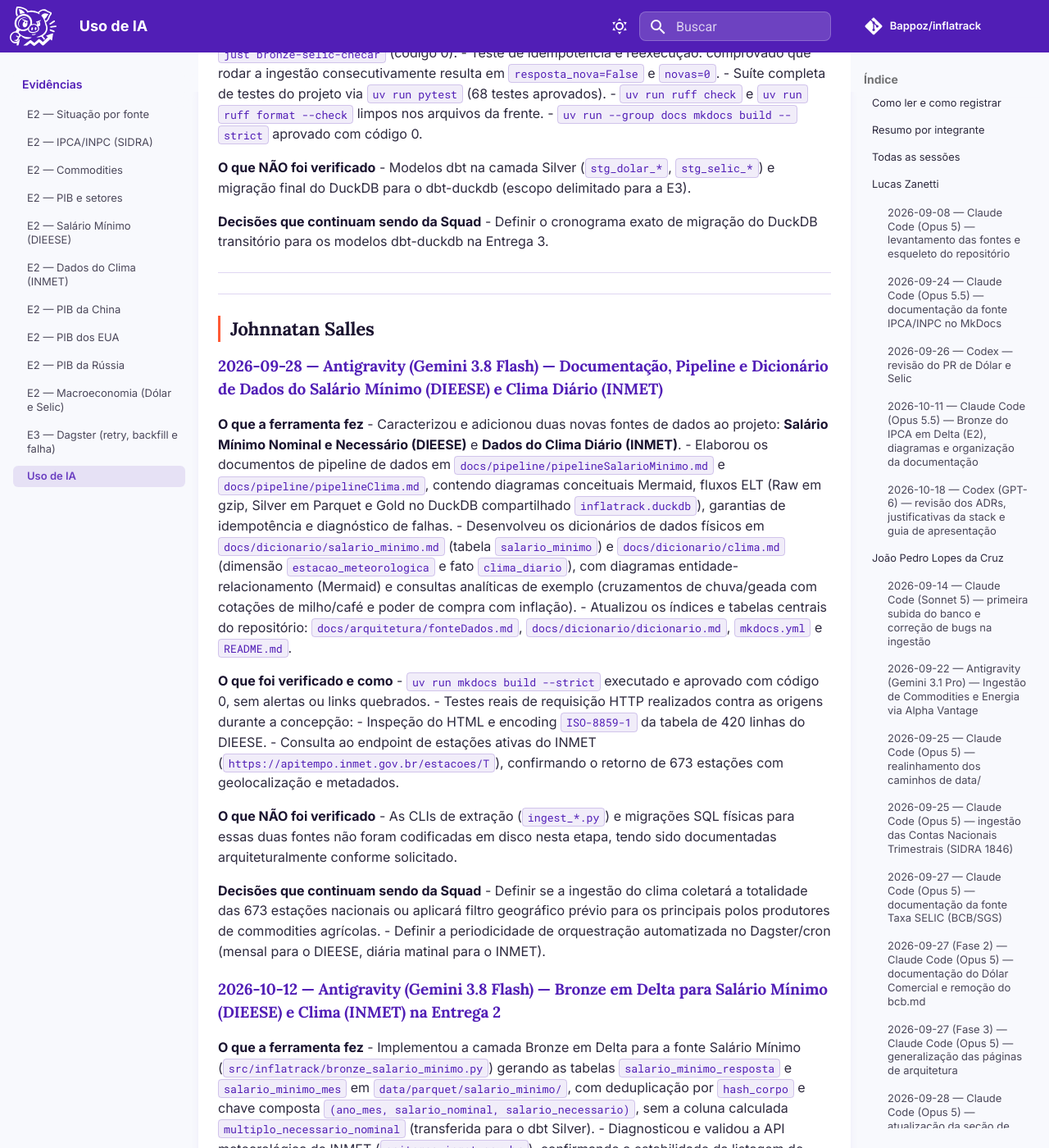
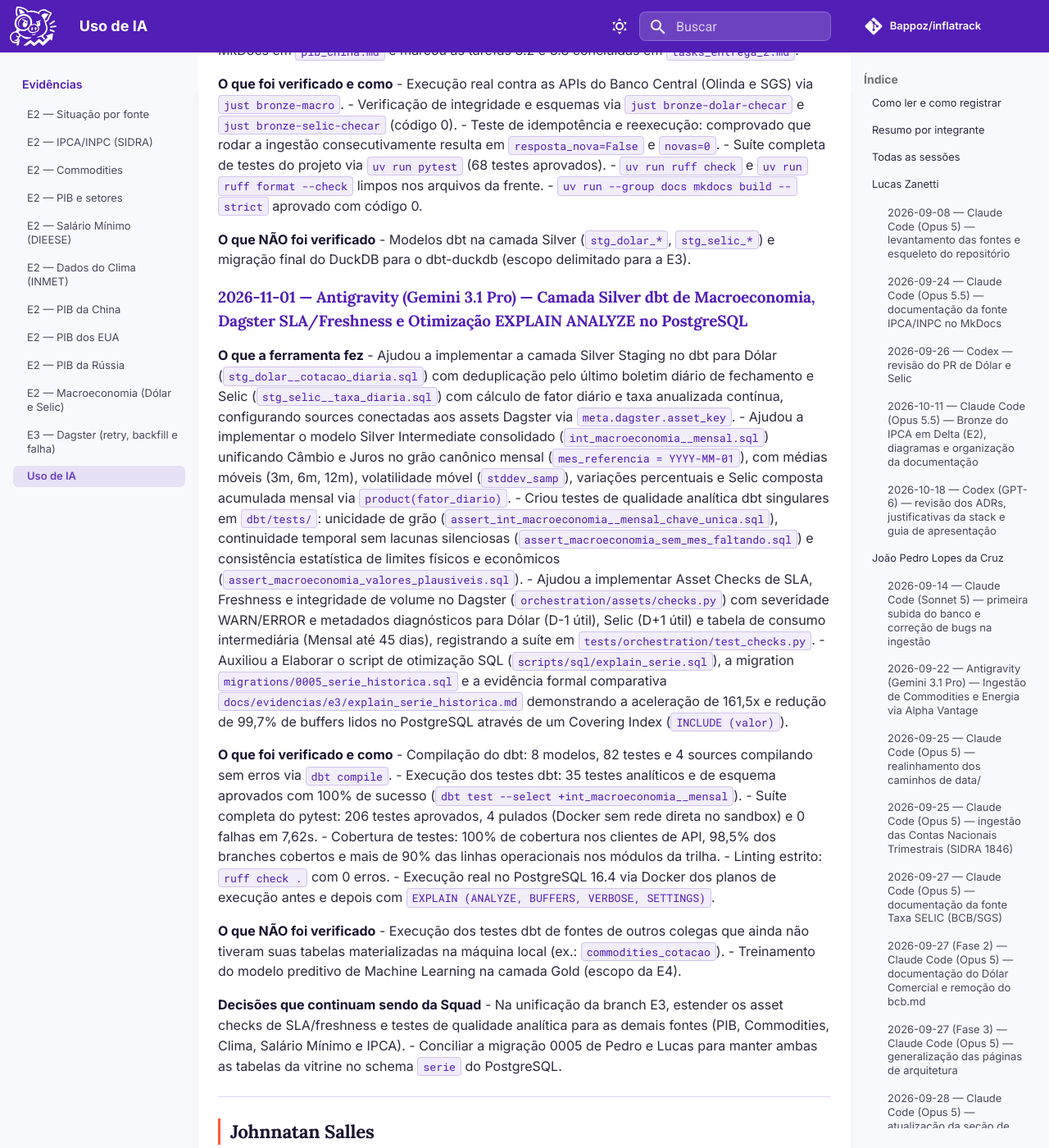
Before and after one commit to Bappoz/inflatrack, an MkDocs documentation site: the page built from docs/evidencias/uso_ia.md, in a window 1280 px wide and 1400 px high, scrolled down 30932 px. Shown: the whole window at 82% size. Built offline with MkDocs 1.6.1 and Material for MkDocs 9.7.7, drawn with Linux system fonts in a browser that asks for light colours; comment, search, counter and statistics services are not loaded; some of the changed text lies outside the part shown.

Commit message:
docs: documentação do uso de IA

```diff
--- a/AI-USAGE.md
+++ b/AI-USAGE.md
@@ -15,7 +15,7 @@ Exigido pela [Política de Uso de IA](https://unb-bd2.github.io/PlanoEnsino/) da
 | Lucas Zanetti | 5 | 2026-09-08 a 2026-10-18 | Claude Code (Opus 5.5) (2), Claude Code (Opus 5) (1), Codex (2) |
 | João Pedro Lopes da Cruz | 24 | 2026-09-14 a 2026-10-30 | Claude Code (Opus 5) (8), Claude Code (Opus 5.5) (11), Claude Code (Sonnet 5) (1), Claude Code (Sonnet 5.5) (3), Antigravity (Gemini 3.1 Pro) (1) |
 | Artur Fernandes Galdino | 3 | 2026-09-25 a 2026-10-13 | Antigravity (Gemini 3.6 Flash) (1), Antigravity (Gemini 3.8 Flash) (2) |
-| Pedro Américo | 3 | 2026-09-25 a 2026-10-13 | Antigravity (Gemini 3.1 Pro) (2), Antigravity (Gemini 3.8 Flash) (1) |
+| Pedro Américo | 4 | 2026-09-25 a 2026-11-01 | Antigravity (Gemini 3.1 Pro) (3), Antigravity (Gemini 3.8 Flash) (1) |
 | Johnnatan Salles | 3 | 2026-09-28 a 2026-10-13 | Antigravity (Gemini 3.8 Flash) (3) |
 
 ## Todas as sessões
@@ -60,6 +60,7 @@ Exigido pela [Política de Uso de IA](https://unb-bd2.github.io/PlanoEnsino/) da
 | 2026-10-29 | João Pedro Lopes da Cruz | Claude Code (Sonnet 5.5) | Metabase para visualizar o DuckDB e o Postgres |
 | 2026-10-29 | João Pedro Lopes da Cruz | Claude Code (Opus 5.5) | Diagnóstico e desenho da Silver do PIB e das commodities |
 | 2026-10-30 | João Pedro Lopes da Cruz | Claude Code (Opus 5.5) | Revisão do PLAN_E3_E4, conflito de merge, loaders Delta → DuckDB, base do dbt e Silver do PIB e das commodities |
+| 2026-11-01 | Pedro Américo | Antigravity (Gemini 3.1 Pro) | Camada Silver dbt de Macroeconomia, Dagster SLA/Freshness e Otimização EXPLAIN ANALYZE no PostgreSQL |
 
 ---
 
@@ -1262,9 +1263,30 @@ de tarefas nessa linha.
 **O que NÃO foi verificado**
 - Modelos dbt na camada Silver (`stg_dolar_*`, `stg_selic_*`) e migração final do DuckDB para o dbt-duckdb (escopo delimitado para a E3).
 
+### 2026-11-01 — Antigravity (Gemini 3.1 Pro) — Camada Silver dbt de Macroeconomia, Dagster SLA/Freshness e Otimização EXPLAIN ANALYZE no PostgreSQL
+
+**O que a ferramenta fez**
+- Ajudou a implementar a camada Silver Staging no dbt para Dólar (`stg_dolar__cotacao_diaria.sql`) com deduplicação pelo último boletim diário de fechamento e Selic (`stg_selic__taxa_diaria.sql`) com cálculo de fator diário e taxa anualizada contínua, configurando sources conectadas aos assets Dagster via `meta.dagster.asset_key`.
+- Ajudou a implementar o modelo Silver Intermediate consolidado (`int_macroeconomia__mensal.sql`) unificando Câmbio e Juros no grão canônico mensal (`mes_referencia = YYYY-MM-01`), com médias móveis (3m, 6m, 12m), volatilidade móvel (`stddev_samp`), variações percentuais e Selic composta acumulada mensal via `product(fator_diario)`.
+- Criou testes de qualidade analítica dbt singulares em `dbt/tests/`: unicidade de grão (`assert_int_macroeconomia__mensal_chave_unica.sql`), continuidade temporal sem lacunas silenciosas (`assert_macroeconomia_sem_mes_faltando.sql`) e consistência estatística de limites físicos e econômicos (`assert_macroeconomia_valores_plausiveis.sql`).
+- Ajudou a implementar Asset Checks de SLA, Freshness e integridade de volume no Dagster (`orchestration/assets/checks.py`) com severidade WARN/ERROR e metadados diagnósticos para Dólar (D-1 útil), Selic (D+1 útil) e tabela de consumo intermediária (Mensal até 45 dias), registrando a suíte em `tests/orchestration/test_checks.py`.
+- Auxiliou a Elaborar o script de otimização SQL (`scripts/sql/explain_serie.sql`), a migration `migrations/0005_serie_historica.sql` e a evidência formal comparativa `docs/evidencias/e3/explain_serie_historica.md` demonstrando a aceleração de 161,5x e redução de 99,7% de buffers lidos no PostgreSQL através de um Covering Index (`INCLUDE (valor)`).
+
+**O que foi verificado e como**
+- Compilação do dbt: 8 modelos, 82 testes e 4 sources compilando sem erros via `dbt compile`.
+- Execução dos testes dbt: 35 testes analíticos e de esquema aprovados com 100% de sucesso (`dbt test --select +int_macroeconomia__mensal`).
+- Suíte completa do pytest: 206 testes aprovados, 4 pulados (Docker sem rede direta no sandbox) e 0 falhas em 7,62s.
+- Cobertura de testes: 100% de cobertura nos clientes de API, 98,5% dos branches cobertos e mais de 90% das linhas operacionais nos módulos da trilha.
+- Linting estrito: `ruff check .` com 0 erros.
+- Execução real no PostgreSQL 16.4 via Docker dos planos de execução antes e depois com `EXPLAIN (ANALYZE, BUFFERS, VERBOSE, SETTINGS)`.
+
+**O que NÃO foi verificado**
+- Execução dos testes dbt de fontes de outros colegas que ainda não tiveram suas tabelas materializadas na máquina local (ex.: `commodities_cotacao`).
+- Treinamento do modelo preditivo de Machine Learning na camada Gold (escopo da E4).
+
 **Decisões que continuam sendo da Squad**
-- Definir o cronograma exato de migração do DuckDB transitório para os modelos dbt-duckdb na Entrega 3.
----
+- Na unificação da branch E3, estender os asset checks de SLA/freshness e testes de qualidade analítica para as demais fontes (PIB, Commodities, Clima, Salário Mínimo e IPCA).
+- Conciliar a migração 0005 de Pedro e Lucas para manter ambas as tabelas da vitrine no schema `serie` do PostgreSQL.
 
 ---
 
```
